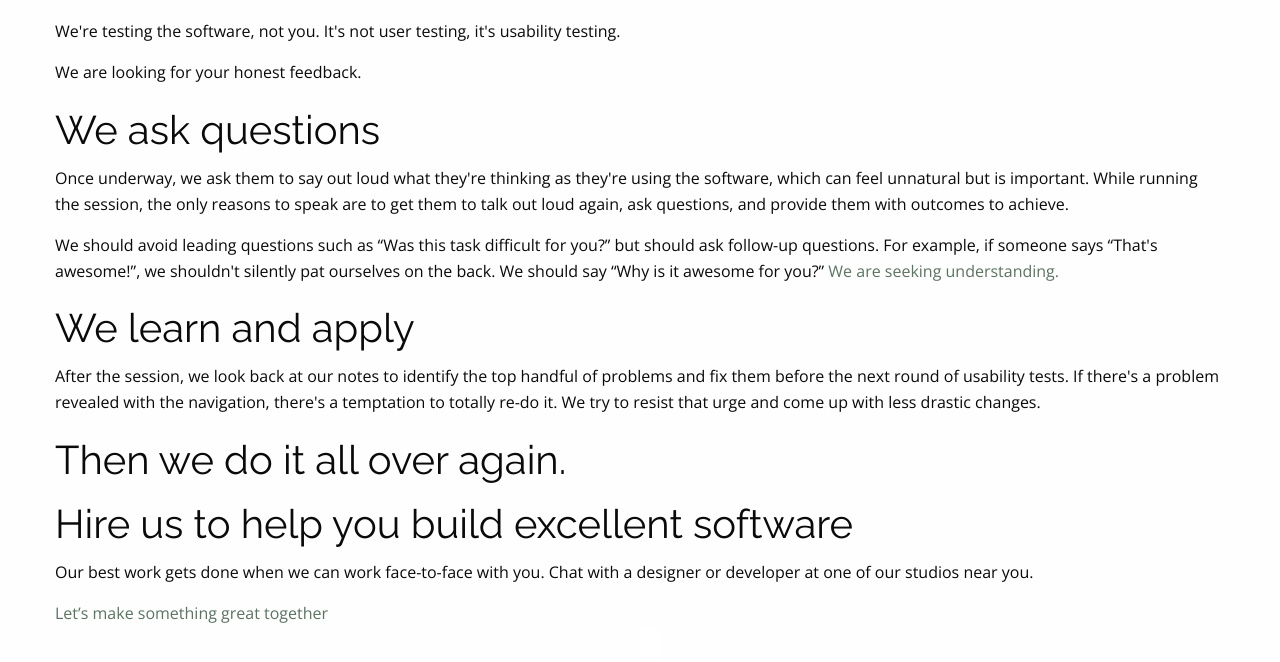
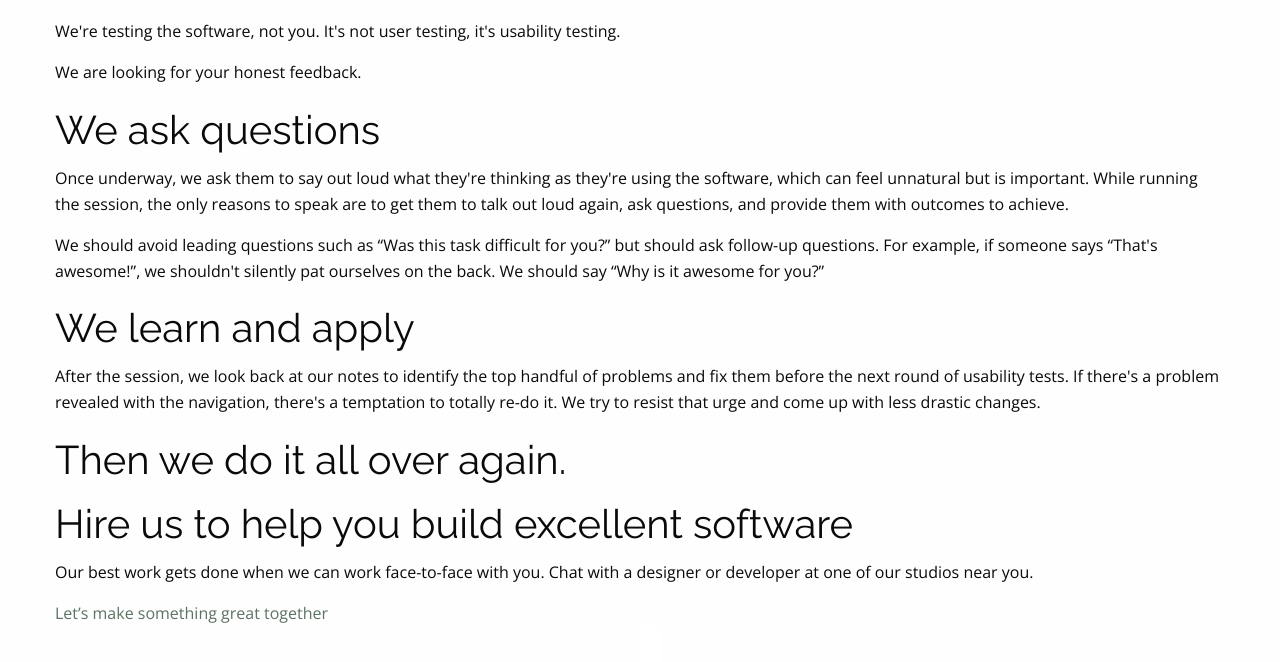
Before and after one commit to dice-media-group/dice-media-group.github.io, a Jekyll site: the page built from services/usability-testing/index.html, in a window 1280 px wide and 900 px high, scrolled down 1163 px. Shown: the top 662 px of the window. Built offline with Jekyll 4.4.1, drawn with Linux system fonts in a browser that asks for light colours; nearby versions of some CDN libraries.

Commit message:
CHANGE: customized services/usability-testing/index.html

```diff
--- a/services/usability-testing/index.html
+++ b/services/usability-testing/index.html
@@ -93,7 +93,7 @@ We ask questions
 Once underway, we ask them to say out loud what they're thinking as they're using the software, which can feel unnatural but is important. While running the session, the only reasons to speak are to get them to talk out loud again, ask questions, and provide them with outcomes to achieve.
 </p>
 <p>
-We should avoid leading questions such as     “Was this task difficult for you?” but should ask follow-up questions. For example, if someone says “That's awesome!”, we shouldn't silently pat ourselves on the back. We should say “Why is it awesome for you?” <a href="//robots.thoughtbot.com/what-not-to-ask"> We are seeking understanding.</a>
+We should avoid leading questions such as     “Was this task difficult for you?” but should ask follow-up questions. For example, if someone says “That's awesome!”, we shouldn't silently pat ourselves on the back. We should say “Why is it awesome for you?” <!-- <a href="//robots.thoughtbot.com/what-not-to-ask"> We are seeking understanding.</a> -->
 </p>
 </div>
 <div class="usability-testing-wrap-up">
```
